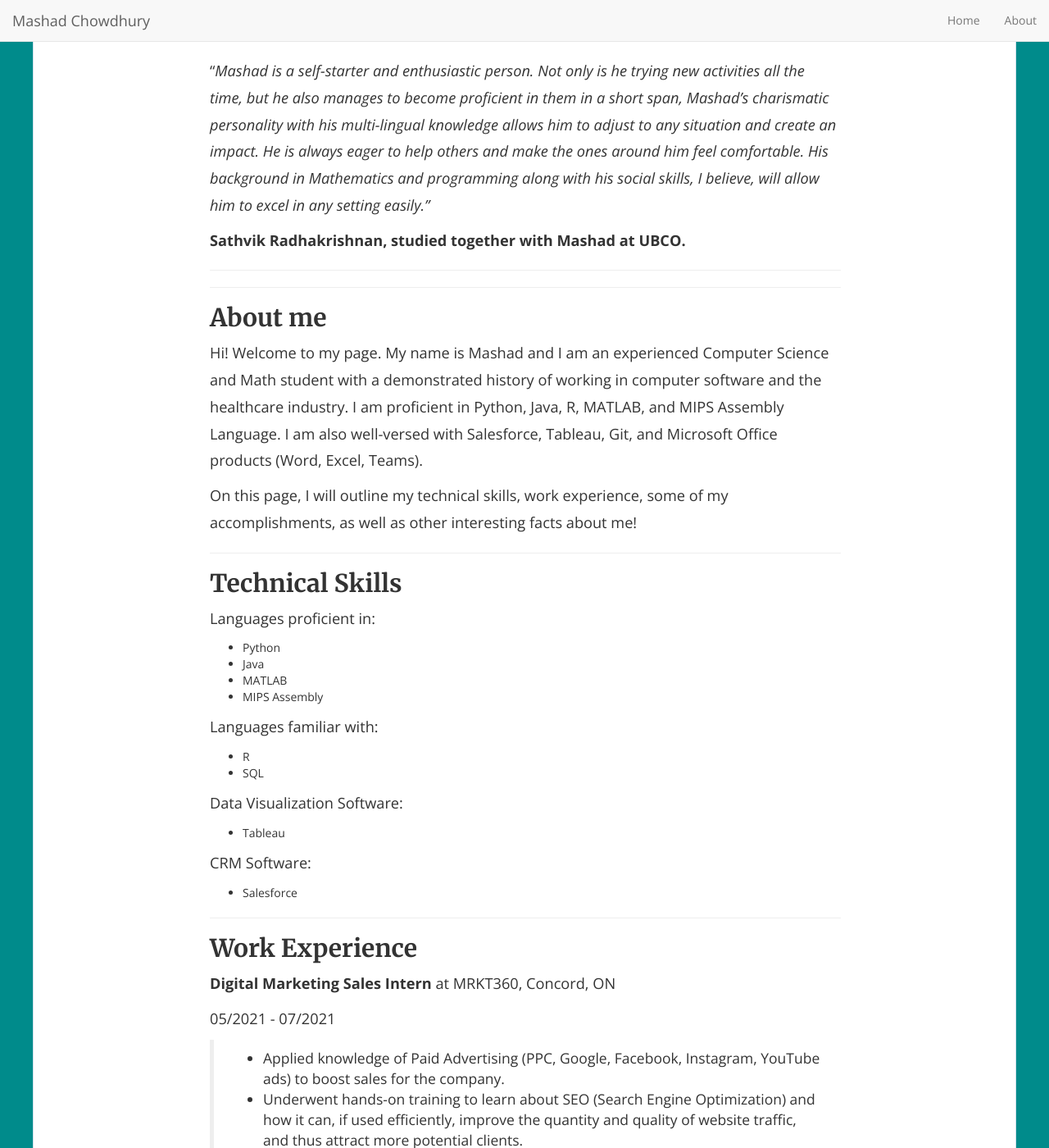
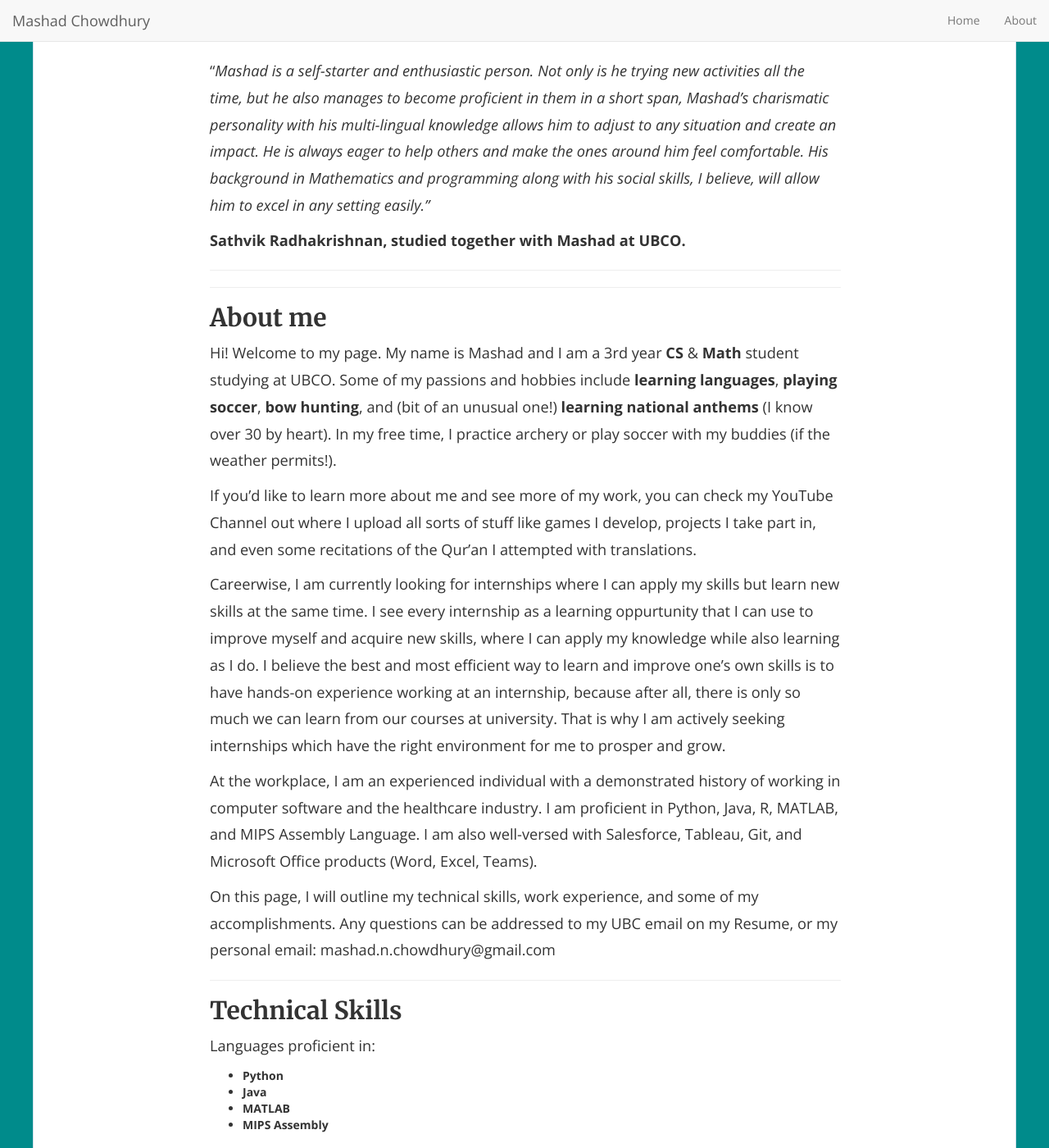
Before and after one commit to mashadchowdhury/mashadchowdhury.github.io, a Jekyll site: the page built from _pages/about.md, in a window 1280 px wide and 1400 px high. Shown: the whole window at 82% size. Built offline with Jekyll 4.4.1, drawn with Linux system fonts in a browser that asks for light colours; nearby versions of some CDN libraries; some of the changed text lies outside the part shown.

Commit message:
Update about.md

```diff
--- a/_pages/about.md
+++ b/_pages/about.md
@@ -11,34 +11,40 @@ permalink: /about/
 ---
 ## About me
 
-Hi! Welcome to my page. My name is Mashad and I am an experienced Computer Science and Math student with a demonstrated history of working in computer software and the healthcare industry. I am proficient in Python, Java, R, MATLAB, and MIPS Assembly Language. I am also well-versed with Salesforce, Tableau, Git, and Microsoft Office products (Word, Excel, Teams).
+Hi! Welcome to my page. My name is Mashad and I am a 3rd year **CS** & **Math** student studying at UBCO. Some of my passions and hobbies include **learning languages**, **playing soccer**, **bow hunting**, and (bit of an unusual one!) **learning national anthems** (I know over 30 by heart). In my free time, I practice archery or play soccer with my buddies (if the weather permits!).
 
-On this page, I will outline my technical skills, work experience, some of my accomplishments, as well as other interesting facts about me!
+If you'd like to learn more about me and see more of my work, you can check my YouTube Channel out where I upload all sorts of stuff like games I develop, projects I take part in, and even some recitations of the Qur'an I attempted with translations.
+
+Careerwise, I am currently looking for internships where I can apply my skills but learn new skills at the same time. I see every internship as a learning oppurtunity that I can use to improve myself and acquire new skills, where I can apply my knowledge while also learning as I do. I believe the best and most efficient way to learn and improve one's own skills is to have hands-on experience working at an internship, because after all, there is only so much we can learn from our courses at university. That is why I am actively seeking internships which have the right environment for me to prosper and grow.
+
+At the workplace, I am an experienced individual with a demonstrated history of working in computer software and the healthcare industry. I am proficient in Python, Java, R, MATLAB, and MIPS Assembly Language. I am also well-versed with Salesforce, Tableau, Git, and Microsoft Office products (Word, Excel, Teams).
+
+On this page, I will outline my technical skills, work experience, and some of my accomplishments. Any questions can be addressed to my UBC email on my Resume, or my personal email: mashad.n.chowdhury@gmail.com
 
 ---
 
 ## Technical Skills
 Languages proficient in:
-- Python
-- Java
-- MATLAB
-- MIPS Assembly
+- **Python**
+- **Java**
+- **MATLAB**
+- **MIPS Assembly**
 
 Languages familiar with:
-- R
-- SQL
+- **R**
+- **SQL**
 
 Data Visualization Software:
-- Tableau
+- **Tableau
 
 CRM Software:
-- Salesforce
+- **Salesforce**
 
 ---
 
 ## Work Experience
 
-**Digital Marketing Sales Intern** at MRKT360, Concord, ON
+**Digital Marketing Sales Intern** at MRKT360, Vaughan, ON
 
 05/2021 - 07/2021
 > - Applied knowledge of Paid Advertising (PPC, Google, Facebook, Instagram, YouTube ads) to boost sales for the company.
```
Also changed, not shown: other parts of _pages/about.md (+5 -2 lines).
